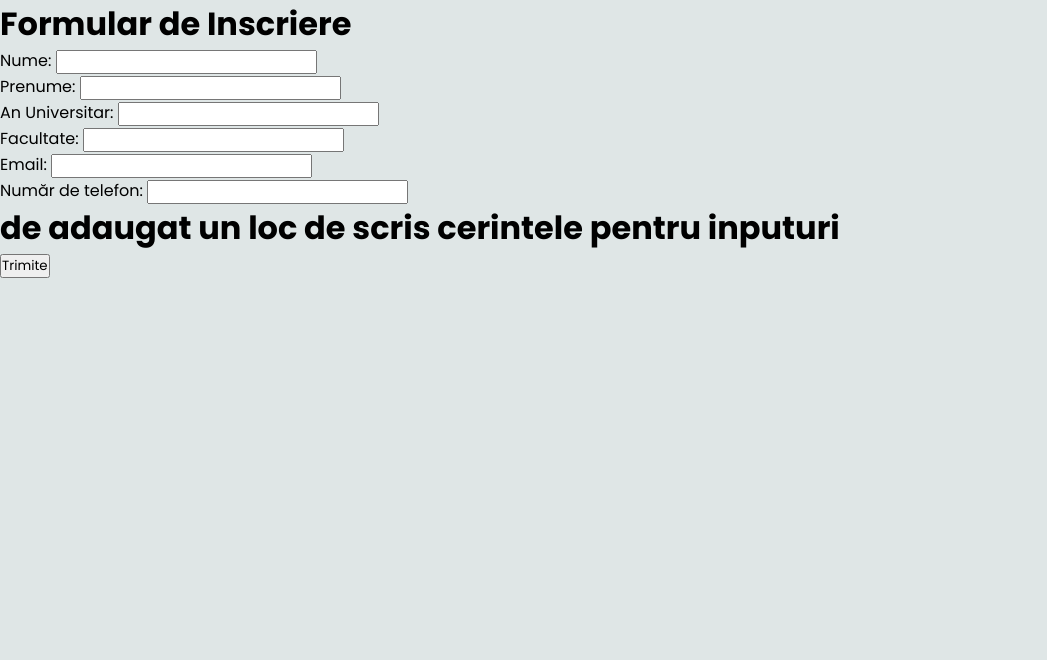
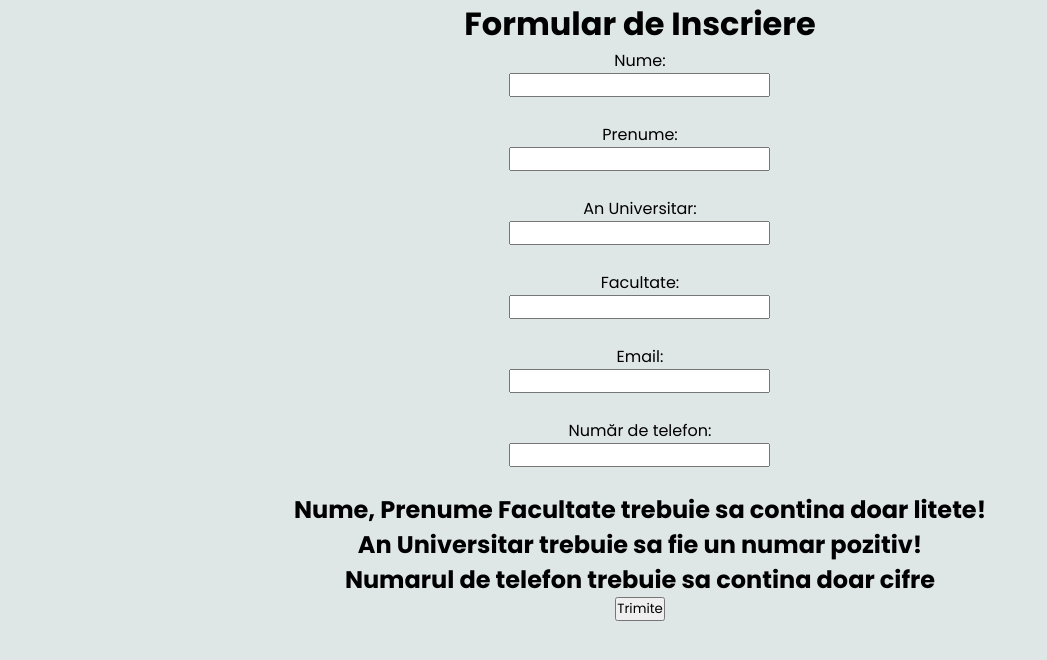
Before and after one commit to AlinXD/a-day-in-the-life, a website: page public/form.html in a window 1280 px wide. Shown: the whole page, without its empty margins (0-1047 px from the left). Drawn offline with Linux system fonts and the light colour scheme; a web font is replaced by a local one.

Commit message:
final form pentru backend

```diff
--- a/public/form.html
+++ b/public/form.html
@@ -8,9 +8,9 @@
     <title>Formular de Inscriere</title>
 </head>
 
-<body>
+<body class="flex direction-column align-items-center">
     <h1>Formular de Inscriere</h1>
-    <form action="/submit" method="POST">
+    <form action="/submit" method="POST" class="flex direction-column align-items-center">
         <label for="first-name">Nume:</label>
         <input id="first-name" type="text" name="nume" required><br>
 
@@ -28,7 +28,9 @@
 
         <label for="phone">Număr de telefon:</label>
         <input id="phone" type="text" name="nr_telefon" required><br>
-        <h1>de adaugat un loc de scris cerintele pentru inputuri</h1>
+        <h2>Nume, Prenume Facultate trebuie sa contina doar litete!</h2>
+        <h2>An Universitar trebuie sa fie un numar pozitiv!</h2>
+        <h2>Numarul de telefon trebuie sa contina doar cifre</h2>
         <button type="submit">Trimite</button>
     </form>
 </body>
--- a/public/style.css
+++ b/public/style.css
@@ -10,6 +10,15 @@
 
 body{
     background-color: #dfe6e6;
+}
+.flex{
+    display: flex!important;
+}
+.align-items-center{
+    align-items: center;
+}
+.direction-column{
+    flex-direction: column;
 }
 
 .header{
--- a/server.js
+++ b/server.js
@@ -69,7 +69,7 @@ app.post('/submit', (req, res) => {
             res.status(500).send('Eroare la stocarea datelor.');
         } else {
             console.log('Student adăugat cu succes!');
-            res.send('Datele au fost stocate cu succes!');
+            res.send('<p>Datele au fost stocate cu succes!</p><button><a href="/">Acasa</a></button>');
         }
     });
 });
```
Also changed, not shown: public/index.html (+2 -2 lines), 1 other file.
